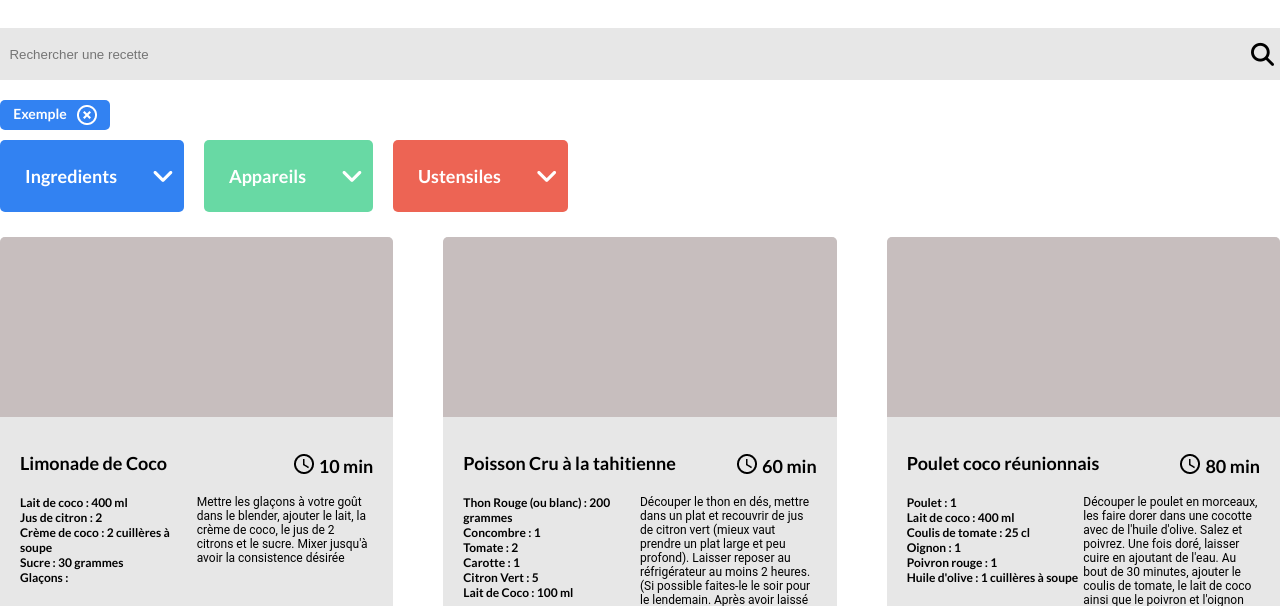
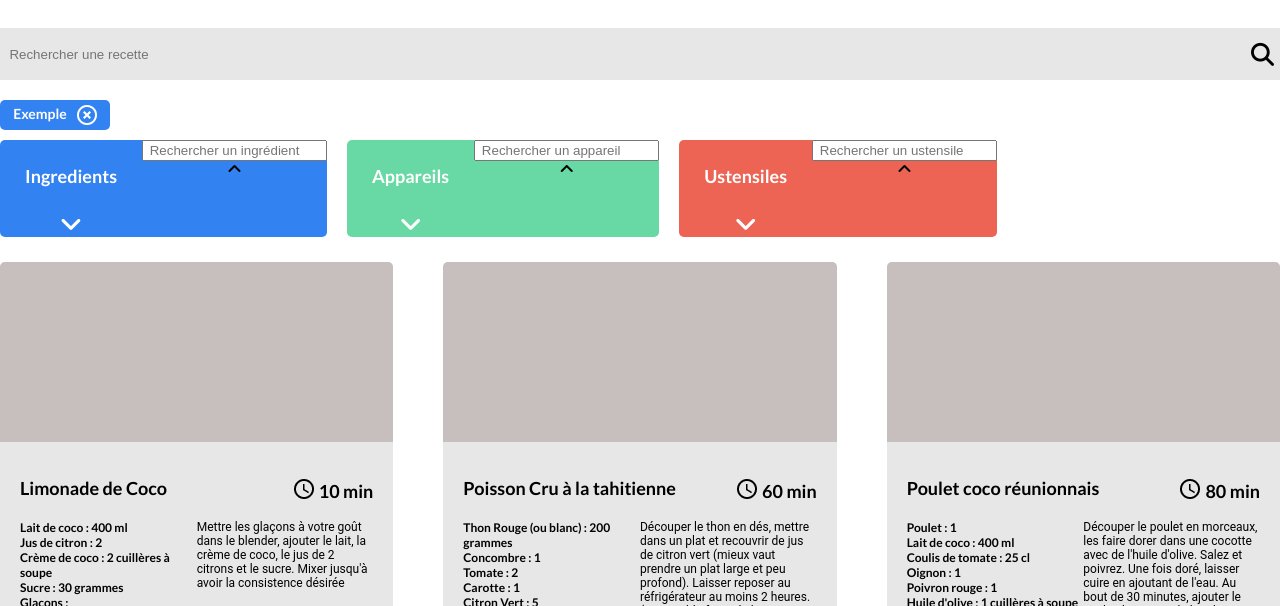
Before and after one commit to PuteauxTheo/TheoPuteaux_7_07032022, a plain HTML site: page index.html in a window 1280 px wide. Shown: the part 194-800 px from the top of the page. Drawn offline with Linux system fonts and the light colour scheme.

Commit message:
ajout d'une div close et open pour les filtres

```diff
--- a/index.html
+++ b/index.html
@@ -27,39 +27,59 @@
             </div>
             <div class="sort">
                 <div class="sort-ingredients">
+                    <div class="sort-ingredients-close">
                         <h2 class="sort-title">Ingredients</h2>
                         <span class="arrows-icon">
                             <i class="fa fa-angle-down"></i>
                         </span>
+                    </div>
+                    <div class="sort-ingredients-open">
+                        <input type="text" id="sort-search-ingredient" class="sort-search" placeholder=" Rechercher un ingrédient">
+                        <span class="arrows-icon">
+                            <i class="fa fa-angle-up"></i>
+                        </span>
+                    </div>
                     <div class="sort-ingredients-data">
                     </div>
-                    <!-- <i class="fa-solid fa-angle-up"></i> -->
-                    <!-- <input type="text" id="sort-search-ingredient" class="sort-search" placeholder=" Rechercher un ingrédient"> -->
+
                 </div>
                 <div class="sort-appareils">
+                    <div class="sort-appareils-close">
                         <h2 class="sort-title">Appareils</h2>
                         <span class="arrows-icon">
                             <i class="fa fa-angle-down"></i>
                         </span>
+                    </div>
+                    <div class="sort-appareils-open">
+                        <input type="text" id="sort-search-appreil" class="sort-search" placeholder=" Rechercher un appareil">
+                        <span class="arrows-icon">
+                            <i class="fa fa-angle-up"></i>
+                        </span>
+                    </div>
                     <div class="sort-appareils-data">
                     </div>
-                    <!-- <i class="fa-solid fa-angle-up"></i> -->
-                    <!-- <input type="text" id="sort-search-appareil" class ="sort-search" placeholder=" Rechercher un appareil"> -->
                 </div>
                 <div class="sort-ustensiles">
+                    <div class="sort-ustensiles-close">
                         <h2 class="sort-title">Ustensiles</h2>
                         <span class="arrows-icon">
                             <i class="fa fa-angle-down"></i>
                         </span>
+                    </div>
+                    <div class="sort-ustensiles-open">
+                        <input type="text" id="sort-search-ustensile" class="sort-search" placeholder=" Rechercher un ustensile">
+                        <span class="arrows-icon">
+                            <i class="fa fa-angle-up"></i>
+                        </span>
+                    </div>
                     <div class="sort-ustensiles-data">
                     </div>
-                    <!-- <i class="fa-solid fa-angle-up"></i> -->
-                    <!-- <input type="text" id="sort-search-ustensile" class="sort-search" placeholder=" Rechercher un ustensiles"> -->
                 </div>
             </div>
             <div id="recipes">
             </div>
         </main>
+        <script src="scripts/factory/tag.js"></script>
         <script src="scripts/factory/recipes.js"></script>
         <script src="scripts/recipes.js"></script>
         <script src="scripts/index.js"></script>
--- a/scripts/index.js
+++ b/scripts/index.js
@@ -42,9 +42,6 @@ function displayRecipes(dataRecipes){
         const recipesDOM = a.getRecipesDOM();
         divRecipes.appendChild(recipesDOM);
     })
-
-
-
 }
 
 console.log(" test "+recipes[0])
```
Lines whose indentation alone changed are shown as unchanged.
